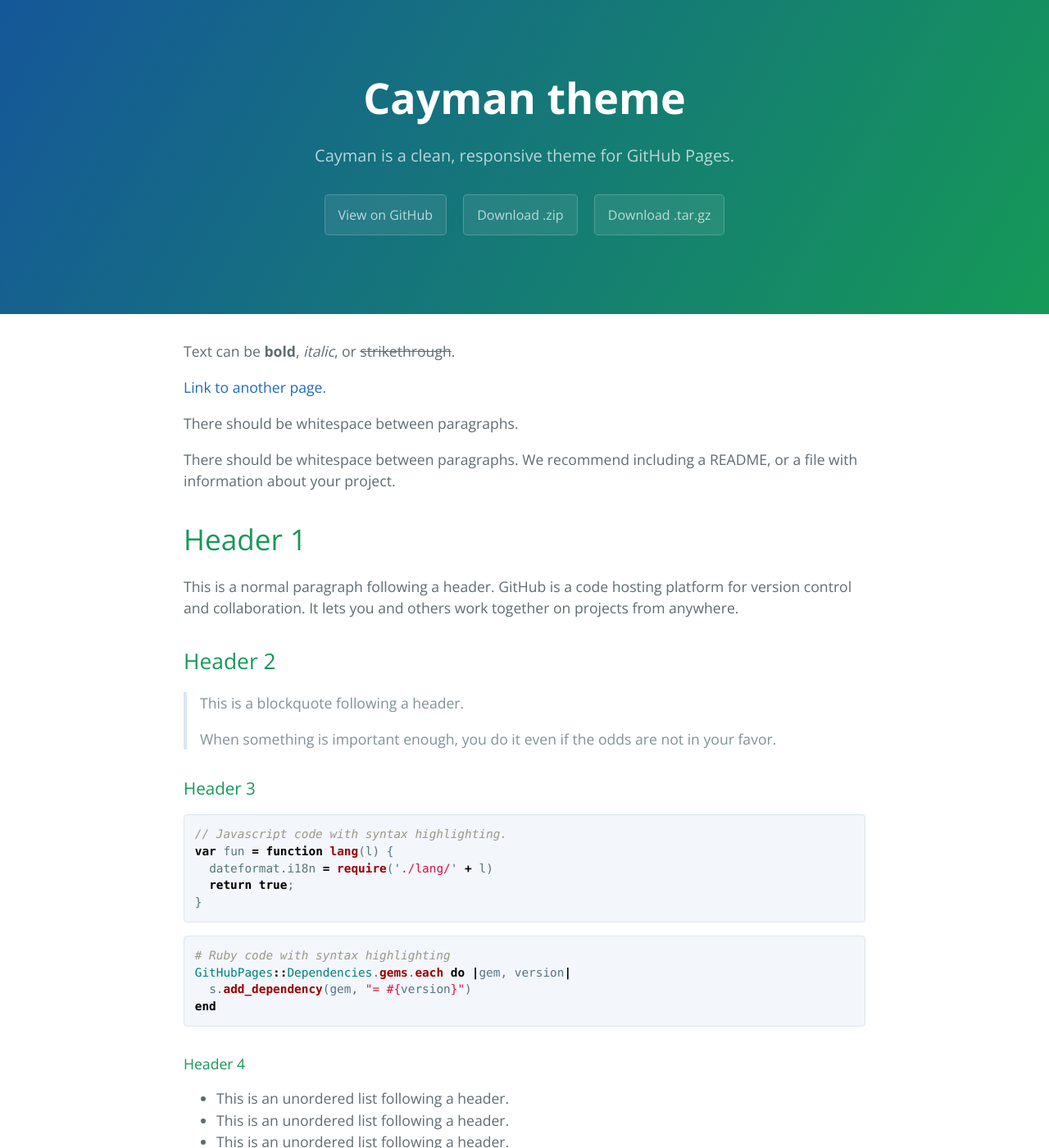
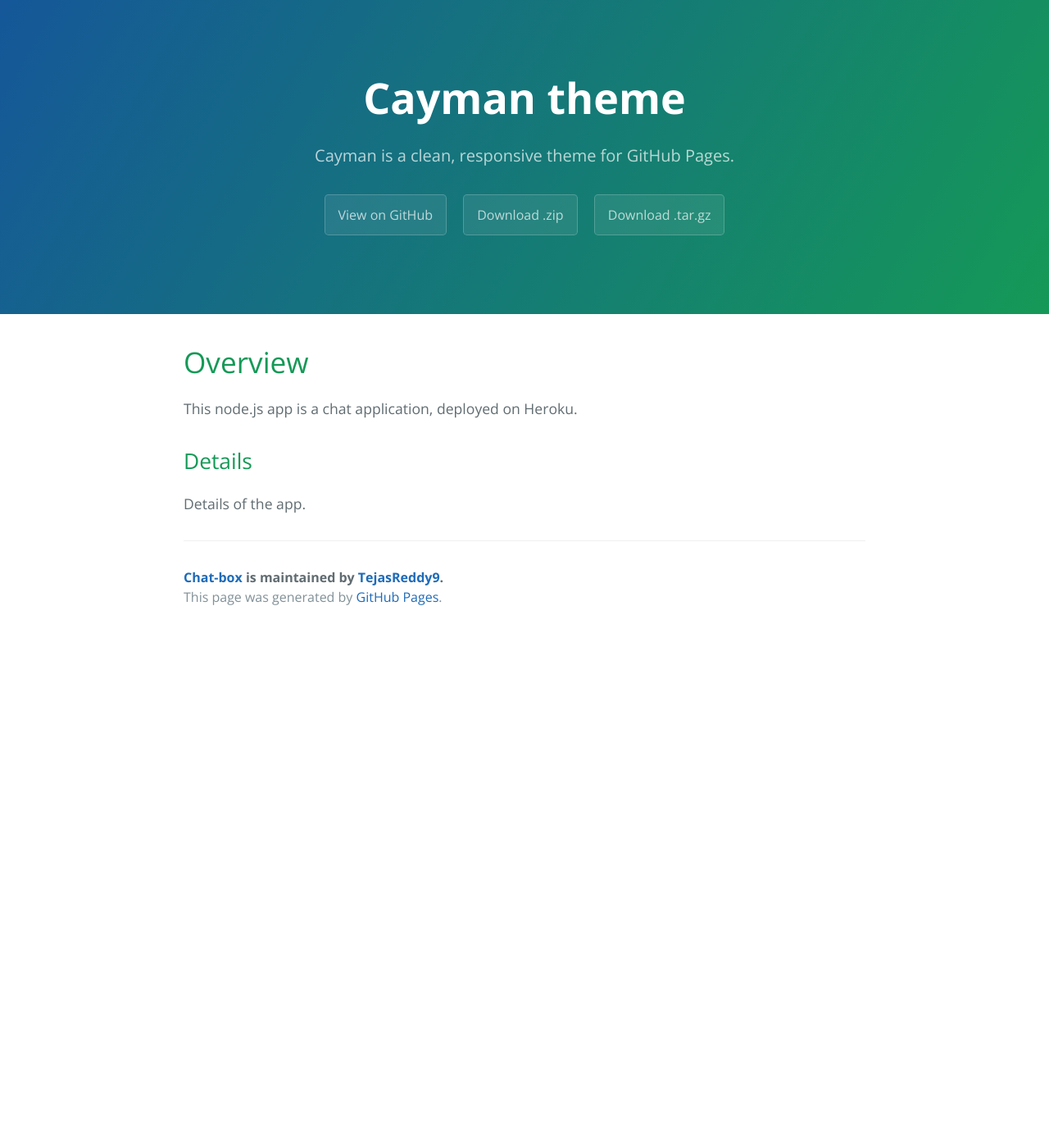
Before and after one commit to TejasReddy9/Chat-box, a Jekyll site: the page built from docs/index.md, in a window 1280 px wide and 1400 px high. Shown: the whole window at 82% size. Built offline with Jekyll 4.4.1, drawn with Linux system fonts in a browser that asks for light colours; our own code applies the rules of GitHub Pages for plain Markdown files; some of the changed text lies outside the part shown.

Commit message:
Update index.md

````diff
--- a/docs/index.md
+++ b/docs/index.md
@@ -2,122 +2,10 @@
 layout: default
 ---
 
-Text can be **bold**, _italic_, or ~~strikethrough~~.
+# Overview
 
-[Link to another page](./another-page.html).
+This node.js app is a chat application, deployed on Heroku.
 
-There should be whitespace between paragraphs.
+## Details
 
-There should be whitespace between paragraphs. We recommend including a README, or a file with information about your project.
-
-# Header 1
-
-This is a normal paragraph following a header. GitHub is a code hosting platform for version control and collaboration. It lets you and others work together on projects from anywhere.
-
-## Header 2
-
-> This is a blockquote following a header.
->
-> When something is important enough, you do it even if the odds are not in your favor.
-
-### Header 3
-
-```js
-// Javascript code with syntax highlighting.
-var fun = function lang(l) {
-  dateformat.i18n = require('./lang/' + l)
-  return true;
-}
-```
-
-```ruby
-# Ruby code with syntax highlighting
-GitHubPages::Dependencies.gems.each do |gem, version|
-  s.add_dependency(gem, "= #{version}")
-end
-```
-
-#### Header 4
-
-*   This is an unordered list following a header.
-*   This is an unordered list following a header.
-*   This is an unordered list following a header.
-
-##### Header 5
-
-1.  This is an ordered list following a header.
-2.  This is an ordered list following a header.
-3.  This is an ordered list following a header.
-
-###### Header 6
-
-| head1        | head two          | three |
-|:-------------|:------------------|:------|
-| ok           | good swedish fish | nice  |
-| out of stock | good and plenty   | nice  |
-| ok           | good `oreos`      | hmm   |
-| ok           | good `zoute` drop | yumm  |
-
-### There's a horizontal rule below this.
-
-* * *
-
-### Here is an unordered list:
-
-*   Item foo
-*   Item bar
-*   Item baz
-*   Item zip
-
-### And an ordered list:
-
-1.  Item one
-1.  Item two
-1.  Item three
-1.  Item four
-
-### And a nested list:
-
-- level 1 item
-  - level 2 item
-  - level 2 item
-    - level 3 item
-    - level 3 item
-- level 1 item
-  - level 2 item
-  - level 2 item
-  - level 2 item
-- level 1 item
-  - level 2 item
-  - level 2 item
-- level 1 item
-
-### Small image
-
-![Octocat](https://assets-cdn.github.com/images/icons/emoji/octocat.png)
-
-### Large image
-
-![Branching](https://guides.github.com/activities/hello-world/branching.png)
-
-
-### Definition lists can be used with HTML syntax.
-
-<dl>
-<dt>Name</dt>
-<dd>Godzilla</dd>
-<dt>Born</dt>
-<dd>1952</dd>
-<dt>Birthplace</dt>
-<dd>Japan</dd>
-<dt>Color</dt>
-<dd>Green</dd>
-</dl>
-
-```
-Long, single-line code blocks should not wrap. They should horizontally scroll if they are too long. This line should be long enough to demonstrate this.
-```
-
-```
-The final element.
-```
+Details of the app.
````
